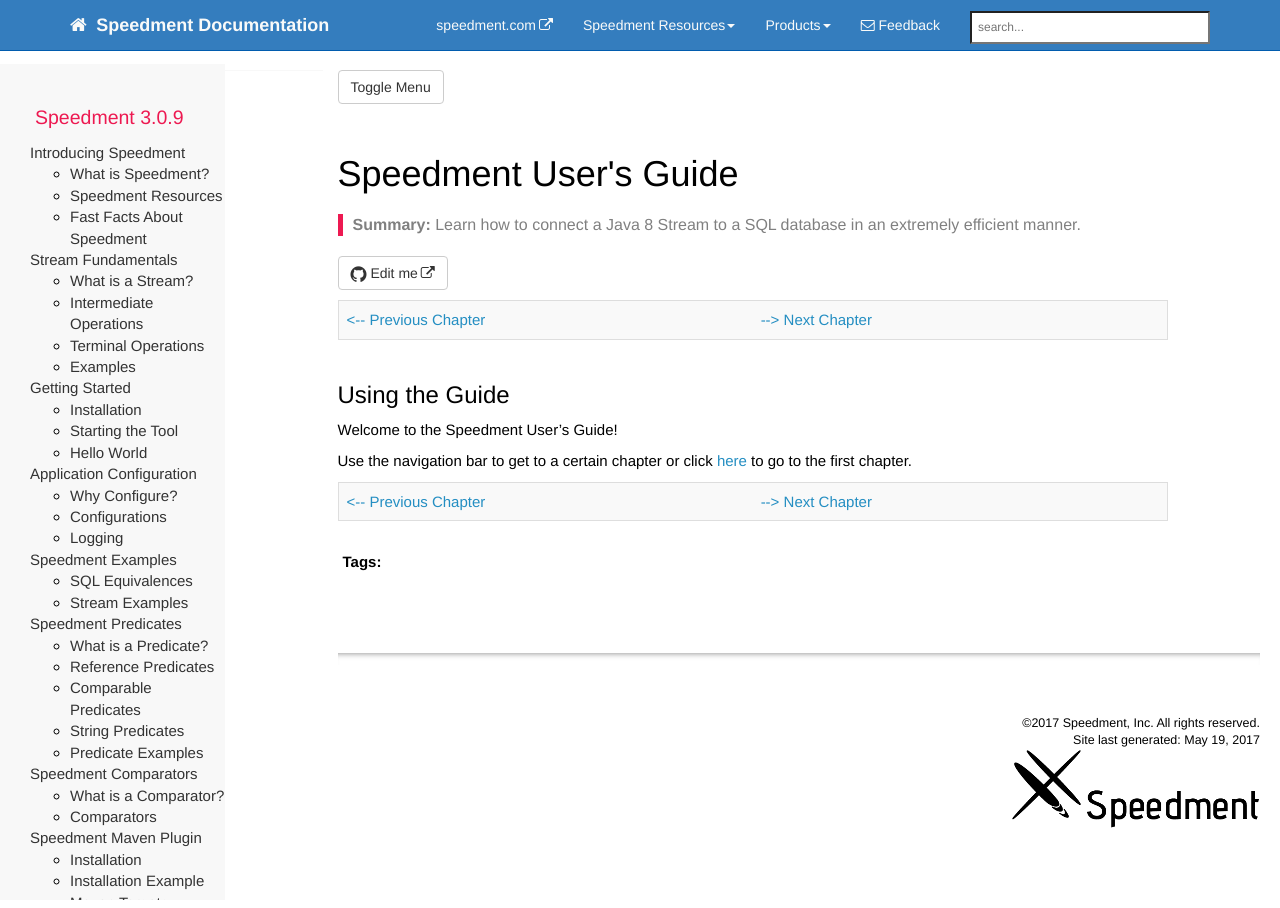
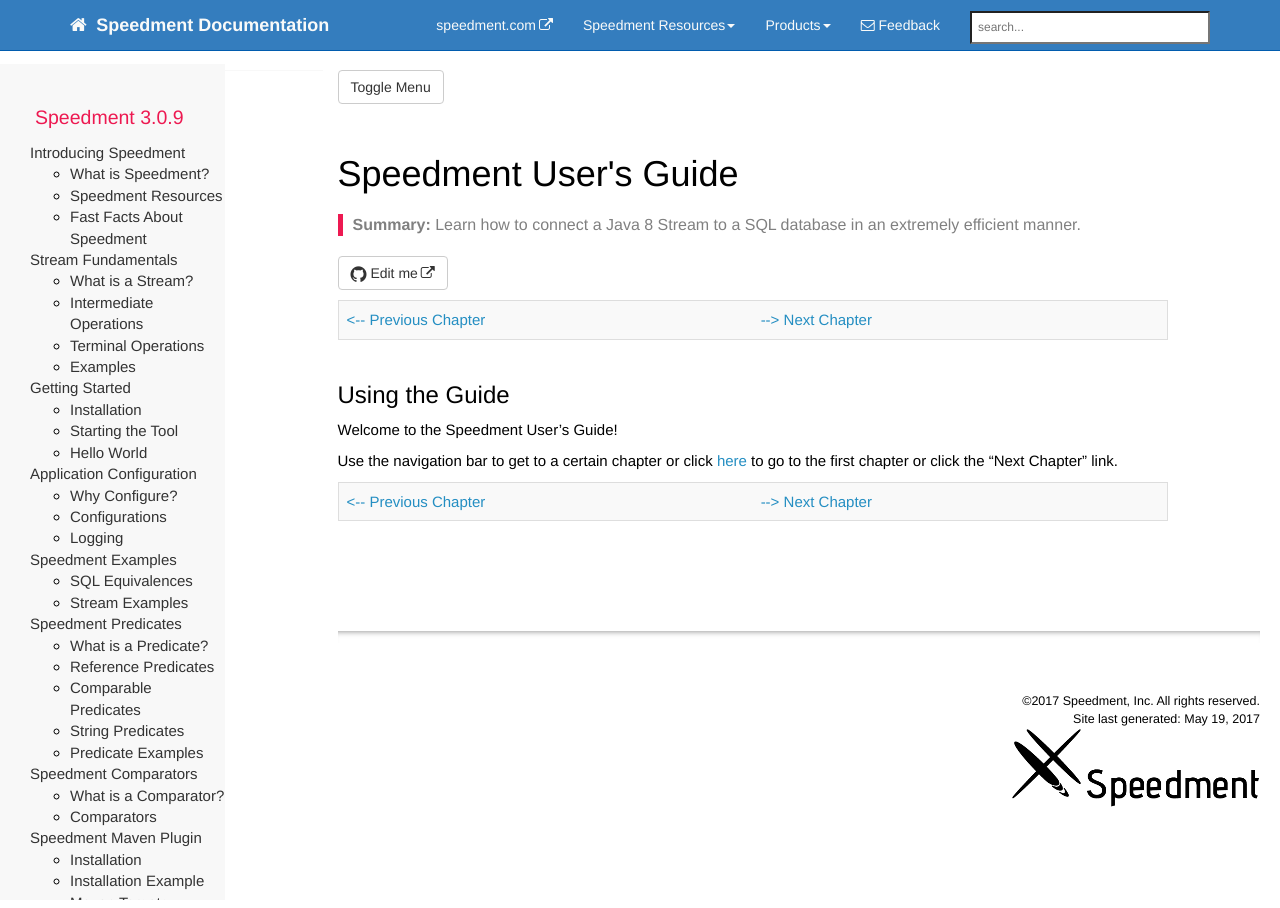
Before and after one commit to speedment/speedment-doc, a Jekyll site: the page built from index.md, in a window 1280 px wide. Built offline with Jekyll 4.4.1, drawn with Linux system fonts in a browser that asks for light colours; nearby versions of some CDN libraries; comment, search, counter and statistics services are not loaded.

Commit message:
Fix index page

```diff
--- a/index.md
+++ b/index.md
@@ -1,7 +1,7 @@
 ---
 title: Speedment User's Guide
 keywords: speedment orm java documentation database jdbc stream lambda
-tags: Start
+Tags: Start
 sidebar: mydoc_sidebar
 permalink: index.html
 toc: false
@@ -16,6 +16,8 @@
 
 Welcome to the Speedment User's Guide!
 
-Use the navigation bar to get to a certain chapter or click [here](introduction.html) to go to the first chapter.
+Use the navigation bar to get to a certain chapter or click [here](introduction.html) to go to the first chapter or click the "Next Chapter" link.
+
+
 
 {% include prev_next.html %}
```
